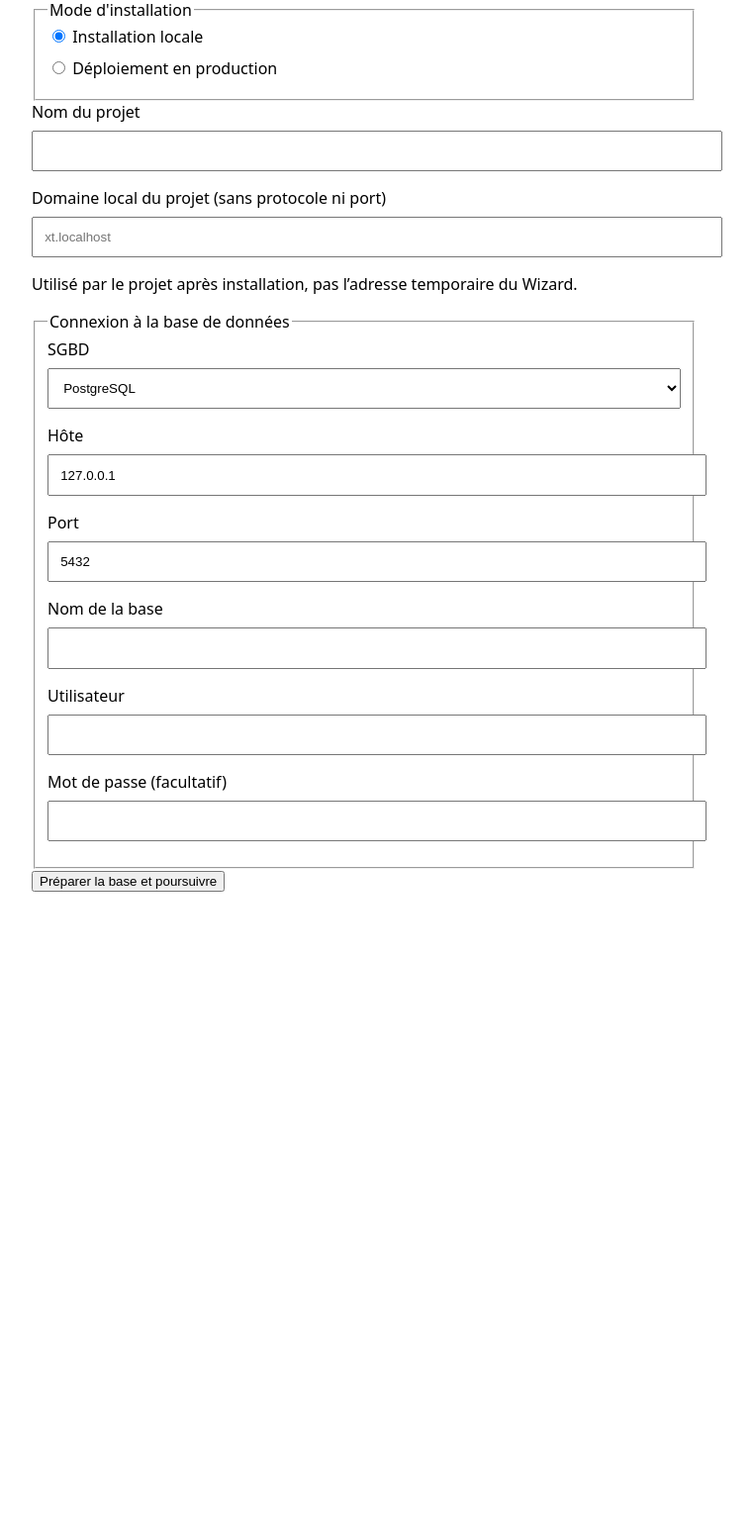
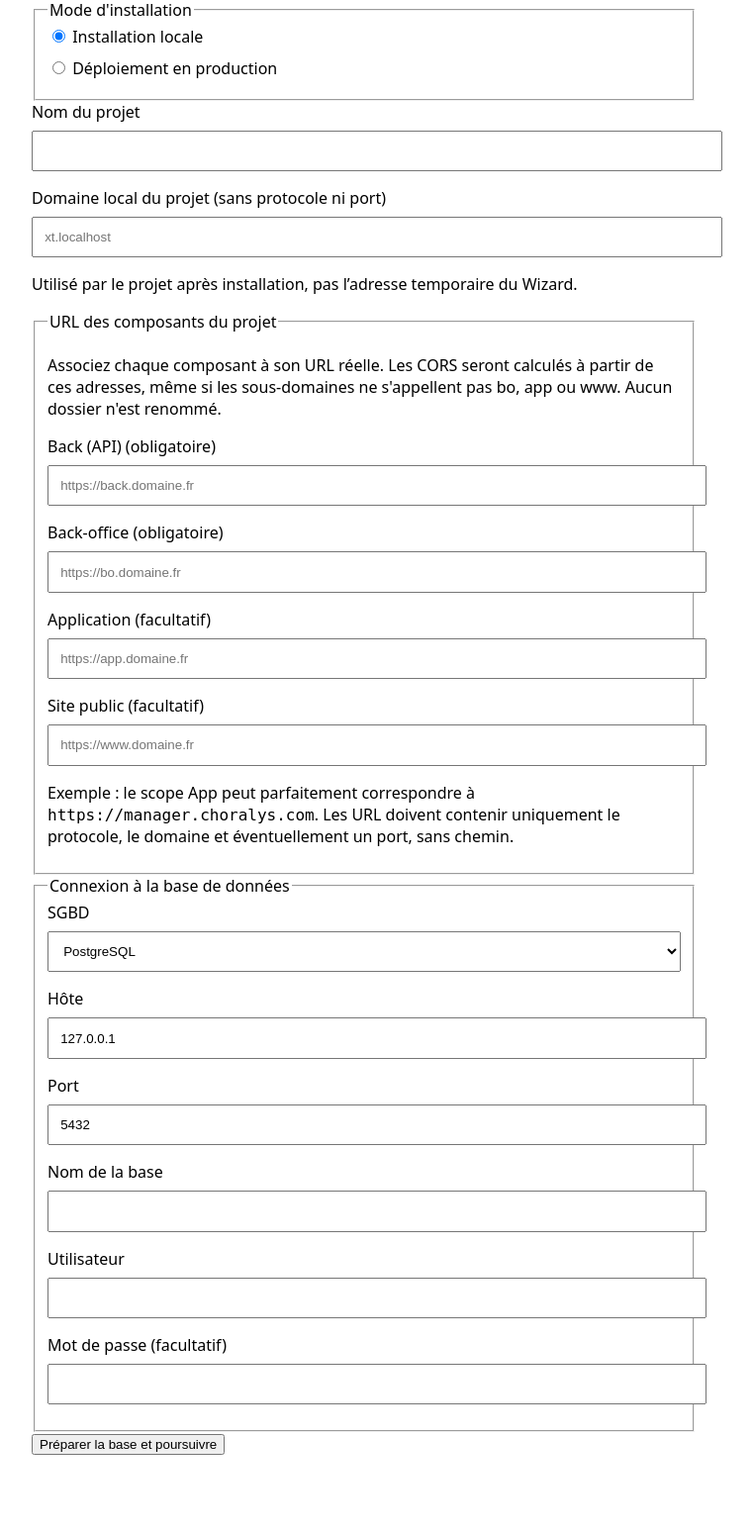
Before and after one commit to Symsvel-Framework/symsvel-back, a Symfony app: template templates/setup/index.html.twig in a window 1280 px wide. Shown: the part 205-1755 px from the top of the page at 99% size, without its empty margins (272-1033 px from the left). Before the commit the page ends 1106 px from the top, so only its background shows below. Run offline with Twig, Linux system fonts and the light colour scheme; the template is opened without the code that fills it, so the values that code supplies are empty; some libraries are stand-ins or nearby versions.

Commit message:
feat(setup): saisir les quatre origines de composants dans le Wizard

```diff
--- a/templates/setup/index.html.twig
+++ b/templates/setup/index.html.twig
@@ -17,6 +17,15 @@
     <label for="local_domain">{{ production ? 'Domaine du projet (sans protocole ni port)' : 'Domaine local du projet (sans protocole ni port)' }}</label>
     <input id="local_domain" name="local_domain" type="text" maxlength="253" placeholder="{{ production ? 'exemple.fr' : 'xt.localhost' }}" required autocomplete="off" style="display:block;width:100%;padding:.7rem;margin:.5rem 0 1rem">
     <p>Utilisé par le projet après installation, pas l’adresse temporaire du Wizard.</p>
+    <fieldset>
+      <legend>URL des composants du projet</legend>
+      <p>Associez chaque composant à son URL réelle. Les CORS seront calculés à partir de ces adresses, même si les sous-domaines ne s'appellent pas bo, app ou www. Aucun dossier n'est renommé.</p>
+      {% for scope, title in {'back': 'Back (API)', 'bo': 'Back-office', 'app': 'Application', 'front': 'Site public'} %}
+        <label for="origin_{{ scope }}">{{ title }} {{ scope in ['back', 'bo'] ? '(obligatoire)' : '(facultatif)' }}</label>
+        <input id="origin_{{ scope }}" name="origin_{{ scope }}" type="url" maxlength="300" data-origin-scope="{{ scope }}" {{ scope in ['back', 'bo'] ? 'required' : '' }} placeholder="https://{{ scope == 'front' ? 'www' : scope }}.domaine.fr" autocomplete="off" style="display:block;width:100%;padding:.7rem;margin:.5rem 0 1rem">
+      {% endfor %}
+      <p>Exemple : le scope App peut parfaitement correspondre à <code>https://manager.choralys.com</code>. Les URL doivent contenir uniquement le protocole, le domaine et éventuellement un port, sans chemin.</p>
+    </fieldset>
     <fieldset>
       <legend>Connexion à la base de données</legend>
       <label for="db_driver">SGBD</label>
@@ -69,6 +78,22 @@
     }
     driver.addEventListener('change', updateDatabaseFields);
     updateDatabaseFields();
+    const domain = document.getElementById('local_domain');
+    const scheme = {{ production ? "'https'" : "'http'" }};
+    const origins = document.querySelectorAll('[data-origin-scope]');
+    origins.forEach(input => input.addEventListener('input', () => {
+      input.dataset.manual = 'true';
+    }));
+    function updateOriginSuggestions() {
+      const base = domain.value.trim().toLowerCase();
+      origins.forEach(input => {
+        if (input.dataset.manual === 'true') return;
+        const scope = input.dataset.originScope;
+        input.value = base ? scheme + '://' + (scope === 'front' ? 'www' : scope) + '.' + base : '';
+      });
+    }
+    domain.addEventListener('input', updateOriginSuggestions);
+    updateOriginSuggestions();
     const mode = document.querySelectorAll('input[name="installation_mode"]');
     mode.forEach(input => input.addEventListener('change', () => {
       window.location.assign(input.value === 'production' ? '{{ path('symsvel_prod_settings') }}' : '{{ path('symsvel_setup') }}');
```
